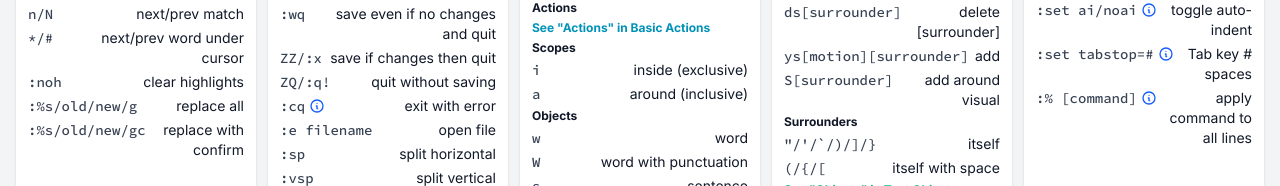
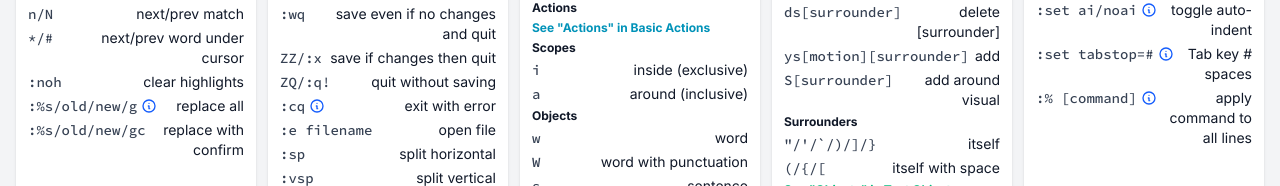
Before and after one commit to Noitidart/vim-cheats, a Next.js app: page / in a window 1280 px wide. Shown: the part 732-918 px from the top of the page. Built offline with nearby package versions, Linux system fonts and the light colour scheme.

Commit message:
Add tooltip to "replace all"

```diff
--- a/pages/index.tsx
+++ b/pages/index.tsx
@@ -335,7 +335,13 @@ const sections: Section[] = [
       ['n/N', 'next/prev match'],
       ['*/#', 'next/prev word under cursor'],
       [':noh', 'clear highlights'],
-      [':%s/old/new/g', 'replace all'],
+      [':%s/old/new/g', 'replace all', { tooltip: [
+        'The g flag means "global" - without it, only the first match on each line is replaced',
+        ['Using a different delimiter:', { bulleted: false, bolded: true }],
+        'When text contains many forward slashes (like paths), you can use a different delimiter instead of escaping:',
+        '<kbd>:%s#/home/team#/home/team/Downloads#g</kbd>',
+        'Common delimiter alternatives: <kbd>#</kbd>, <kbd>_</kbd>, <kbd>@</kbd>'
+      ] }],
       [':%s/old/new/gc', 'replace with confirm']
     ]
   },
```
